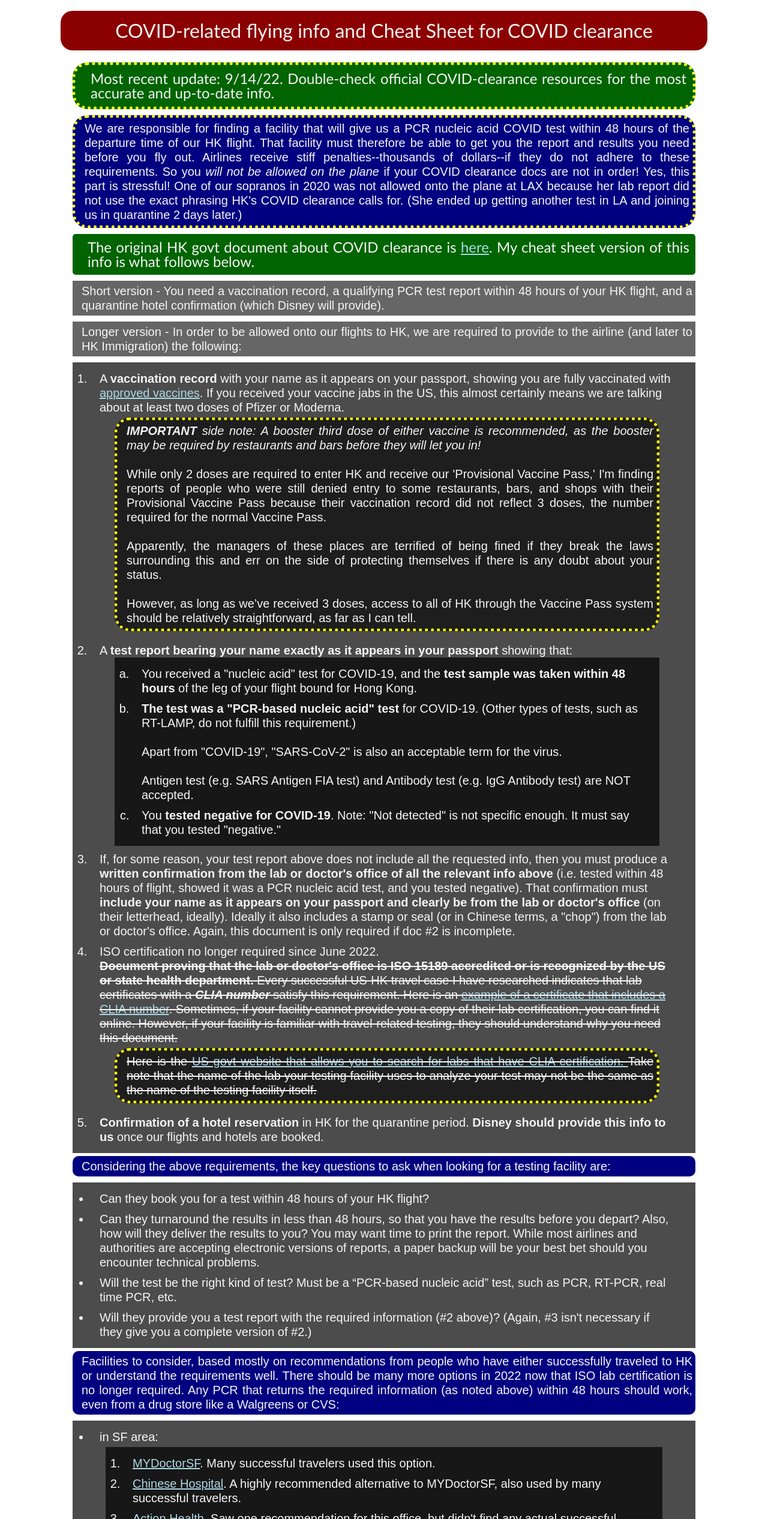
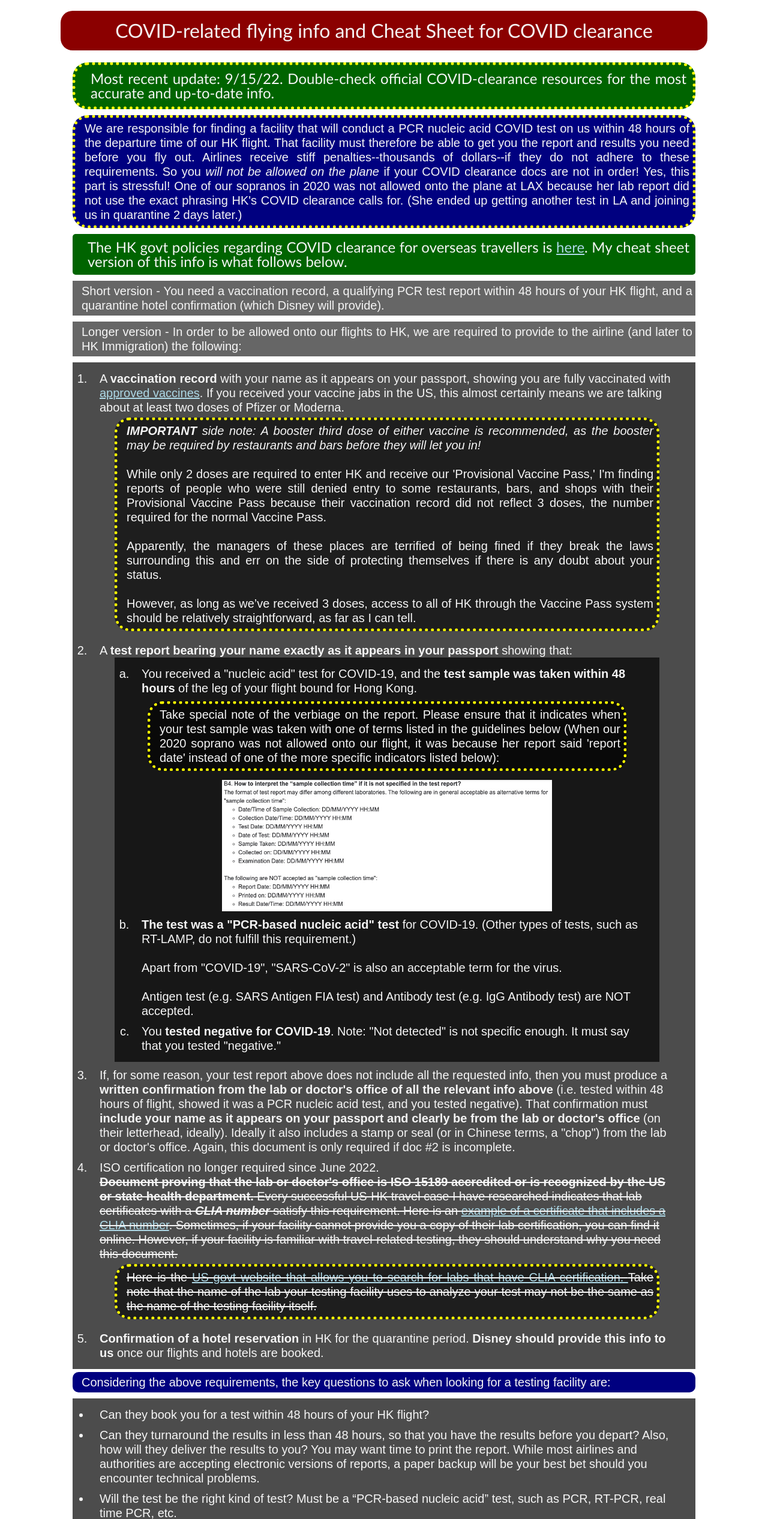
Before and after one commit to Bones81/hkdl_2023, a React (Create React App) app: page / in a window 1280 px wide. Shown: the part 2434-4966 px from the top of the page at 60% size. Built offline with nearby package versions, Linux system fonts and the light colour scheme.

Commit message:
update covid section

```diff
--- a/src/components/covid/covid.js
+++ b/src/components/covid/covid.js
@@ -4,9 +4,9 @@ const Covid = () => {
     return (
         <section id="covid-clearance">
             <h2 >COVID-related flying info and Cheat Sheet for COVID clearance</h2>
-            <h3 className='special-note'>Most recent update: 9/14/22. Double-check official COVID-clearance resources for the most accurate and up-to-date info.</h3>
-                <h4 class="special-note">We are responsible for finding a facility that will give us a PCR nucleic acid COVID test within 48 hours of the departure time of our HK flight. That facility must therefore be able to get you the report and results you need before you fly out. Airlines receive stiff penalties--thousands of dollars--if they do not adhere to these requirements. So you <em>will not be allowed on the plane</em> if your COVID clearance docs are not in order! Yes, this part is stressful! One of our sopranos in 2020 was not allowed onto the plane at LAX because her lab report did not use the exact phrasing HK's COVID clearance calls for. (She ended up getting another test in LA and joining us in quarantine 2 days later.)</h4>
-                <h3>The original HK govt document about COVID clearance is <a target="_blank" rel='noreferrer' href="https://www.coronavirus.gov.hk/eng/high-risk-places.html">here</a>. My cheat sheet version of this info is what follows below.</h3>
+            <h3 className='special-note'>Most recent update: 9/15/22. Double-check official COVID-clearance resources for the most accurate and up-to-date info.</h3>
+                <h4 class="special-note">We are responsible for finding a facility that will conduct a PCR nucleic acid COVID test on us within 48 hours of the departure time of our HK flight. That facility must therefore be able to get you the report and results you need before you fly out. Airlines receive stiff penalties--thousands of dollars--if they do not adhere to these requirements. So you <em>will not be allowed on the plane</em> if your COVID clearance docs are not in order! Yes, this part is stressful! One of our sopranos in 2020 was not allowed onto the plane at LAX because her lab report did not use the exact phrasing HK's COVID clearance calls for. (She ended up getting another test in LA and joining us in quarantine 2 days later.)</h4>
+                <h3>The HK govt policies regarding COVID clearance for overseas travellers is <a target="_blank" rel='noreferrer' href="https://www.coronavirus.gov.hk/eng/inbound-travel.html">here</a>. My cheat sheet version of this info is what follows below.</h3>
                 <p>Short version - You need a vaccination record, a qualifying PCR test report within 48 hours of your HK flight, and a quarantine hotel confirmation (which Disney will provide).</p>
                 <p>Longer version - In order to be allowed onto our flights to HK, we are required to provide to the airline (and later to HK Immigration) the following:</p>
                 <ol className='covid-ol'>
@@ -21,6 +21,8 @@ const Covid = () => {
                     <li>A <strong>test report bearing your name exactly as it appears in your passport</strong> showing that:
                         <ol class="sub-list covid-ol">
                             <li>You received a "nucleic acid" test for COVID-19, and the <strong>test sample was taken within 48 hours</strong> of the leg of your flight bound for Hong Kong.</li>
+                            <p className='special-note'>Take special note of the verbiage on the report. Please ensure that it indicates when your test sample was taken with one of terms listed in the guidelines below (When our 2020 soprano was not allowed onto our flight, it was because her report said 'report date' instead of one of the more specific indicators listed below):</p>
+                            <img className='list-pic' src='./assets/report_collection_time_acceptable_terms.jpg' alt='list of acceptable terms for sample collection date and time'/>
                             <li><strong>The test was a "PCR-based nucleic acid" test</strong> for COVID-19. (Other types of tests, such as RT-LAMP, do not fulfill this requirement.)
                             <br/><br/>
                             Apart from "COVID-19", "SARS-CoV-2" is also an acceptable term for the virus.
@@ -44,7 +46,7 @@ const Covid = () => {
                     <li>Will the test be the right kind of test? Must be a “PCR-based nucleic acid” test, such as PCR, RT-PCR, real time PCR, etc.</li>
                     <li>Will they provide you a test report with the required information (#2 above)? (Again, #3 isn't necessary if they give you a complete version of #2.)</li>
                 </ul>
-                <h4>Facilities to consider, based mostly on recommendations from people who have either successfully traveled to HK or understand the requirements well. There should be many more options in 2022 now that ISO lab certification is no longer required. Any PCR that returns the required information (as noted above) within 48 hours should work, even from a drug store like a Walgreens or CVS:</h4>
+                <h4>Facilities to consider, based mostly on recommendations from people who have either successfully traveled to HK or understand the requirements well. There should be <strong><em>many more options</em></strong> now that ISO lab certification is no longer required. Any PCR test that returns the required information (as noted above) within 48 hours should work, even from a drug store like a Walgreens or CVS. I'm mostly leaving these facilities from 2020 here in case anyone is totally lost on where to get an acceptable test:</h4>
                     <ul className='covid-ol'>
                         <li>in SF area:</li>
                             <ol className='covid-ol'>
@@ -81,10 +83,9 @@ const Covid = () => {
                                 <li>Your full name, <strong>exactly as it appears on your passport</strong>. <em>Middle names matter!</em></li>
                                 <li>The test is a <strong>PCR-based nucleic acid test</strong>. (PCR, RT-PCR, real time PCR, etc., see above #2b)</li>
                                 <li>The <strong>date <em>and time</em></strong> that the test sample was taken, and that it was taken <strong>within 48 hours of the departure time of the leg of your flight that ends in HK</strong>.</li>
-                                <li>You tested <strong>negative for COVID-19</strong>.
-                                    <li><em>Only if your COVID test report does not include all the required info</em>, you must provide: a letter from your lab or doctor's office that includes all the required COVID test report info, signed/stamped by the lab or office.</li></li>
+                                <li>You tested <strong>negative for COVID-19</strong>.</li>
                             </ul>
-
+                        <li><em>Only if #2 does not include all the required info</em>, you must provide: a letter from your lab or doctor's office that includes all the required COVID test report info, signed/stamped by the lab or office.</li>
                         <li>A <strong>lab certificate</strong> issued by your State Health Department that <em>includes a CLIA number</em>.</li>
                         <li><strong>Proof of a quarantine hotel reservation</strong> in HK. Disney should provide this to us.</li>
 
@@ -94,7 +95,7 @@ const Covid = () => {
                 <h4 class="special-note">I recommend reading <a target="_blank" rel='noreferrer' href="./assets/Hong Kong Airport COVID Arrival Instructions (Aug 2020).pdf">this 3-page pdf file explaining in great detail the HK COVID-19 Travel Procedures</a>, though it is from 2020. It is filled with both instructions and useful recommendations for staying comfortable during the arrival testing process and waiting period. Here is <a target="_blank" rel='noreferrer' href="././assets/Pre Arrival and Arrival Instructions for Hong Kong as of 15 June 2020.pdf">another, smaller pdf file</a> (written up by a concerned mother of a teenaged traveler) noting the essential elements of the process.</h4>
                 <p>As each of the above files mentions, you will need to download the <a target="_blank" rel='noreferrer' href="https://www.coronavirus.gov.hk/eng/stay-home-safe.html">StayHomeSafe app</a> onto the phone you intend to use in HK and fill out a <a target="_blank" rel='noreferrer' href="https://hdf.chp.gov.hk/dhehd/?lang=en-us">Health Declaration Form</a> within 24 hours of your arrival in HK.
                 </p>
-                <h4 class="special-note">It is possible you will have to spend one night in a hotel that is NOT your quarantine hotel. If you arrive to the airport so late that your COVID test cannot be analyzed before the end of the day, you will likely be taken to a separate hotel to spend the night and then will have to await your confirmed test results before you are taken to your next destination. Only after your test results are confirmed will you be guided to the quarantine hotel provided by Disney. (You are still required to have a reservation at the Disney hotel for that first night, even if you end up staying in the airport-provided hotel due to a late arrival. Yes, that's an unfair rule, but it doesn't really affect us, since Disney is paying for the hotel.)</h4>
+                <h4 class="special-note">It is possible you will have to spend one night in a hotel that is NOT your quarantine hotel. If you arrive to the airport so late that your COVID test cannot be analyzed before the end of the day, you will likely be taken to a separate hotel to spend the night and then will have to await your confirmed test results before you are taken to your next destination. Only after your test results are confirmed negative will you be guided to the quarantine hotel provided by Disney. (You are still required to have a reservation at the Disney hotel for that first night, even if you end up staying in the airport-provided hotel due to a late arrival. Yes, that's an unfair rule, but it doesn't really affect us, since Disney is paying for the hotel.)</h4>
                 <p>Morgan's report via our friend in HK and former face character, Rachel Capp: "We will be at the airport for like 3-4 hours once we land in their facility hall to get tested, get our wellness app together and basically a house arrest bracelet for quarantine so just mentally prepare now it might be a long day. So I’d pack snacks and like things to make the waiting more comfortable."</p>
                 <p>The waiting hall is well air conditioned, so be sure to have a sweater or light jacket in your carry-on luggage. Some have suggested bringing a yoga mat so that you can lie down, rather than sit in the same plastic chair for 3-4 hours.</p>
                 <p>Other comments/recommendations for the waiting hall in HK: bring 1-2 fully charged power banks for your phone, as the availability of electrical outlets is limited. WiFi is "okay." They had a small selection of snack items (Oreos, peanut butter crackers, etc.), but other than that, you'll need your own food.</p>
```
Also changed, not shown: public/assets/report_collection_time_acceptable_terms.jpg (added).
